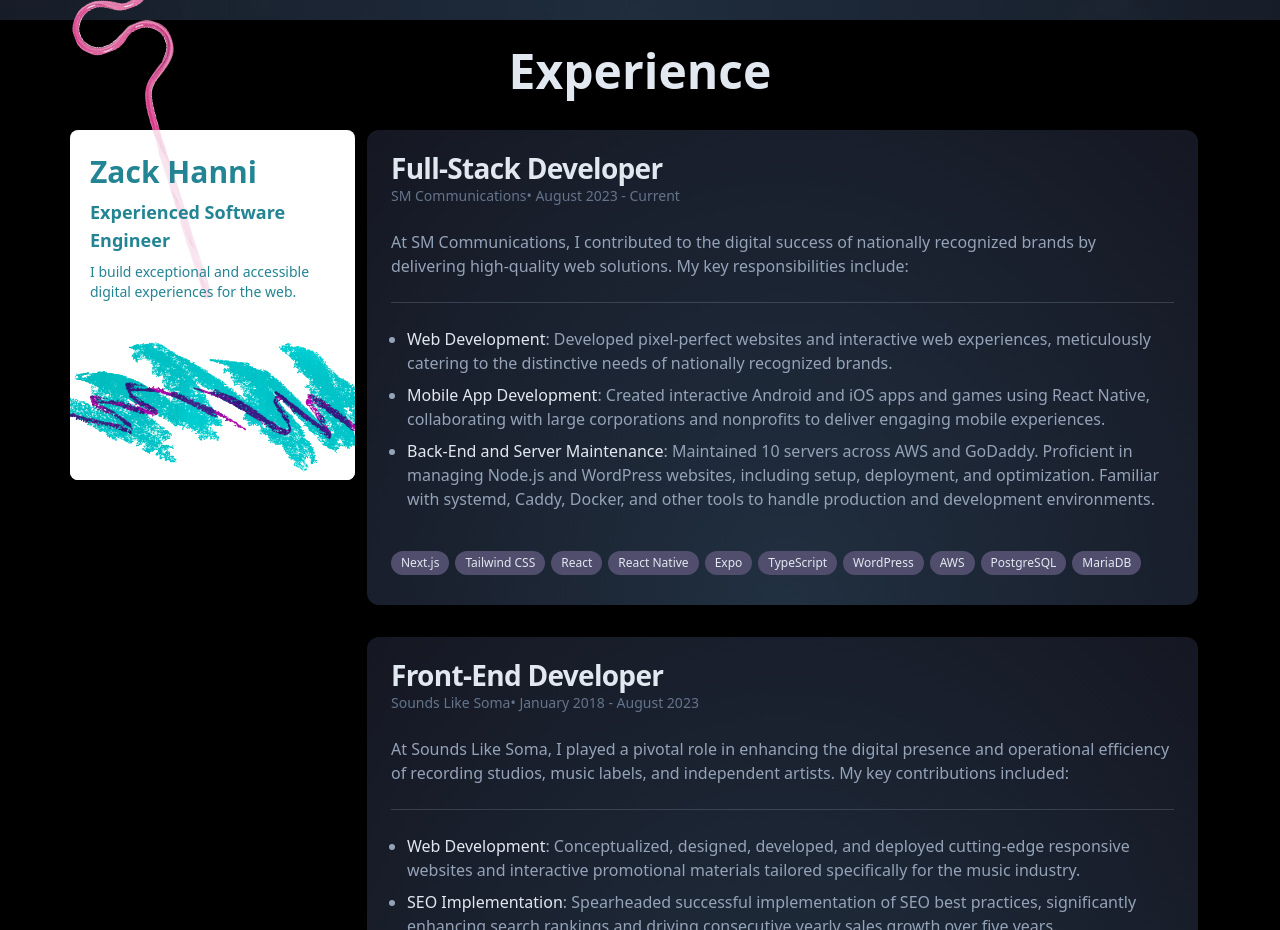
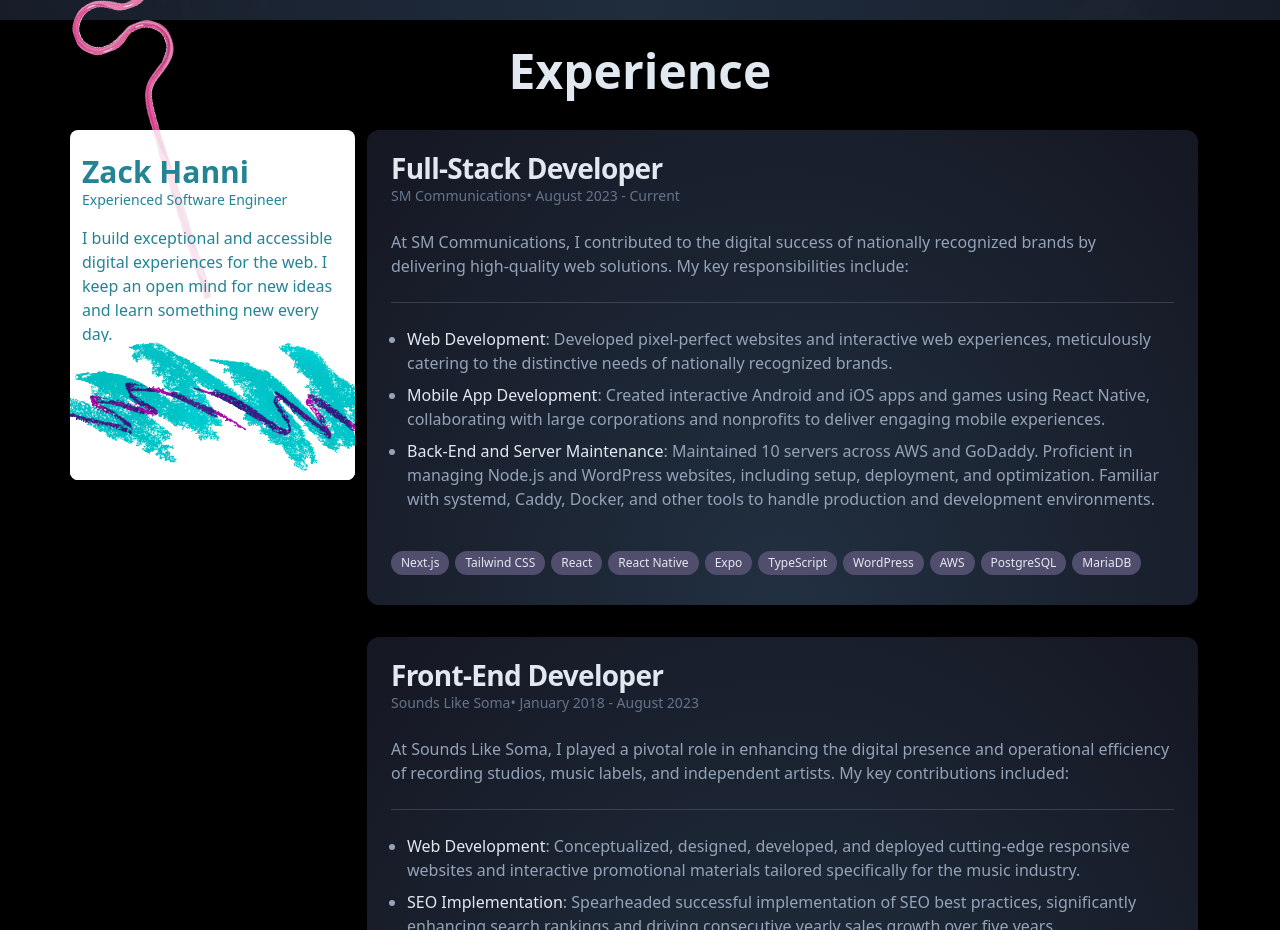
Before and after one commit to zackhanni/zachary.works, a Next.js app: page / in a window 1280 px wide. Shown: the part 780-1710 px from the top of the page. Built offline with nearby package versions, Linux system fonts and the light colour scheme.

Commit message:
adjusting text size and centering of floating card

```diff
--- a/app/components/ZackFloatingCard.tsx
+++ b/app/components/ZackFloatingCard.tsx
@@ -18,11 +18,12 @@ export default function ZackFLoatingCard() {
       options={tiltOptions}
       className="col-3 hidden d-lg-block text-[#238493] bg-white rounded-lg sticky top-[110px] h-fit z-10 min-h-[350px]"
     >
-      <div className="flex flex-col justify-start py-4 px-2 w-fit bg-white/80 rounded-lg">
-        <h2 className="text-3xl font-bold">Zack Hanni</h2>
-        <h3 className="font-semibold text-lg">Experienced Software Engineer</h3>
-        <p className="text-sm">
-          I build exceptional and accessible digital experiences for the web.
+      <div className="flex flex-col py-4 w-fit bg-white/80 rounded-lg">
+        <h2 className="text-3xl font-bold m-0">Zack Hanni</h2>
+        <h3 className="text-sm m-0">Experienced Software Engineer</h3>
+        <p className="m-0 py-3">
+          I build exceptional and accessible digital experiences for the web. I
+          keep an open mind for new ideas and learn something new every day.
         </p>
       </div>
       {/* <div className="flex justify-center space-x-4">
@@ -56,7 +57,7 @@ export default function ZackFLoatingCard() {
           width={500}
           height={300}
           alt="jazz cup design"
-          className="py-2 bg-white absolute left-0 bottom-0 rounded-lg"
+          className="pb-2 bg-white absolute left-0 bottom-0 rounded-lg"
         />
       </div>
     </Tilt>
```
